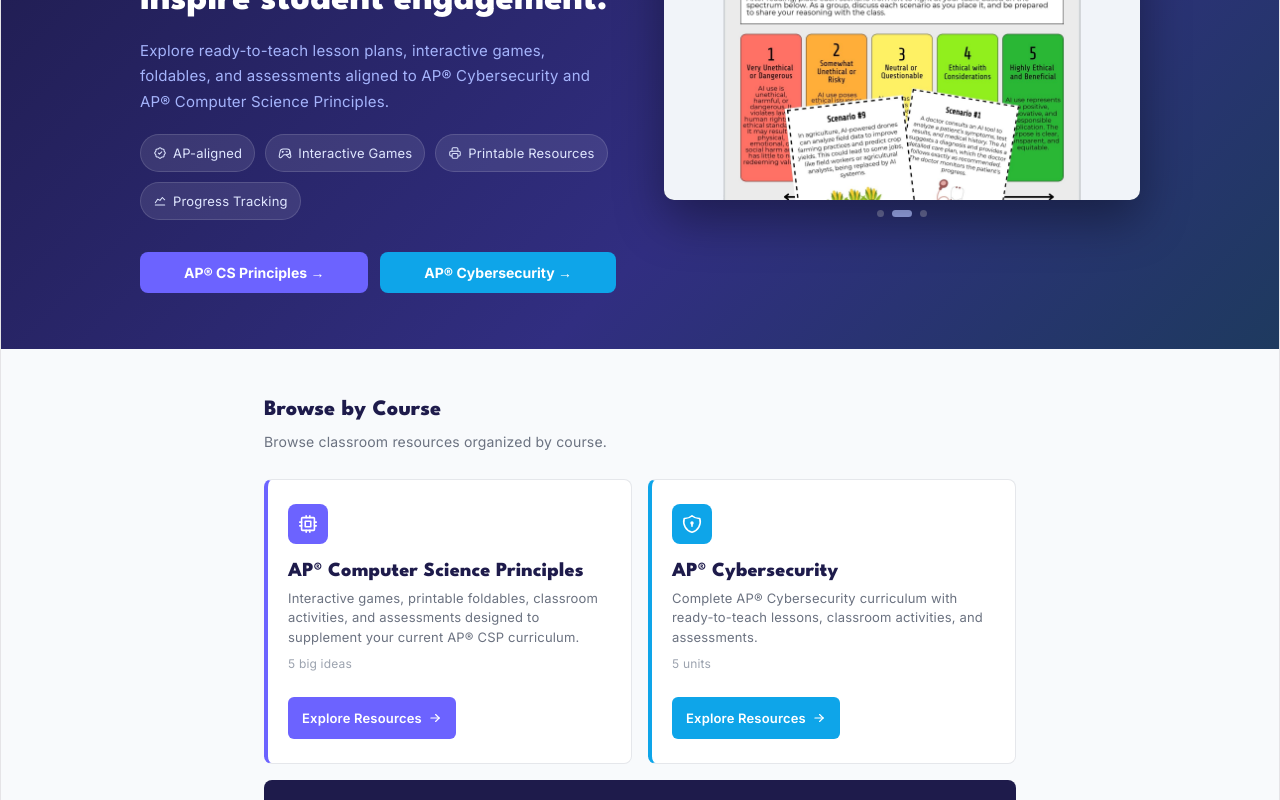
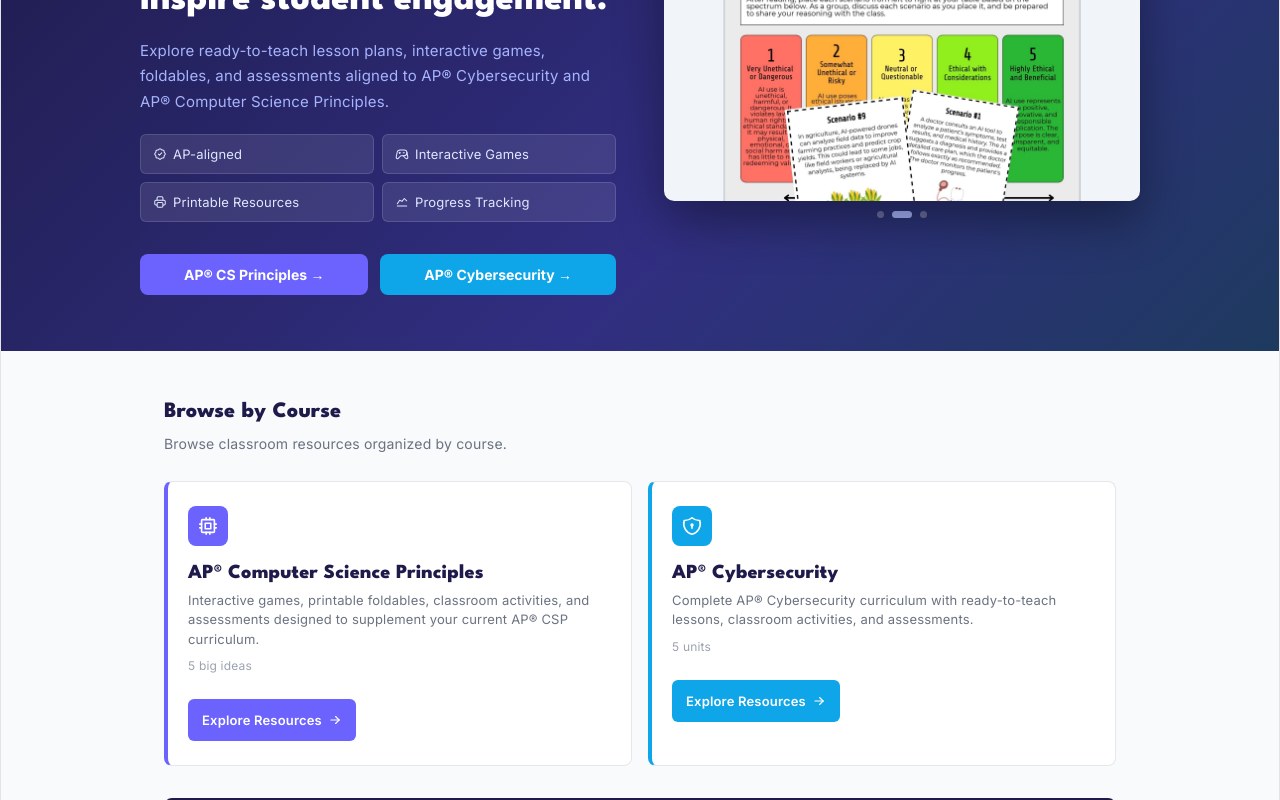
Before and after one commit to as1592/logic-lab, a React (Vite) app: page / in a window 1280 px wide. Shown: the part 260-1060 px from the top of the page. Built offline with nearby package versions, Linux system fonts and the light colour scheme.

Commit message:
Update App.jsx

```diff
--- a/src/App.jsx
+++ b/src/App.jsx
@@ -1645,14 +1645,14 @@
               <div style={{ fontFamily: "'Inter', sans-serif", fontSize: 15, color: "#A5B4FC", lineHeight: 1.7, marginBottom: 20 }}>
                 Explore ready-to-teach lesson plans, interactive games, foldables, and assessments aligned to AP® Cybersecurity and AP® Computer Science Principles.
               </div>
-              <div style={{ display: "flex", flexWrap: "wrap", gap: 10, marginBottom: 32 }}>
+              <div style={{ display: "grid", gridTemplateColumns: "1fr 1fr", gap: 8, marginBottom: 32 }}>
                 {[
                   { icon: <IconRosetteDiscountCheck size={14} stroke={1.75} />, label: "AP-aligned" },
                   { icon: <IconDeviceGamepad2 size={14} stroke={1.75} />, label: "Interactive Games" },
                   { icon: <IconPrinter size={14} stroke={1.75} />, label: "Printable Resources" },
                   { icon: <IconChartLine size={14} stroke={1.75} />, label: "Progress Tracking" },
                 ].map(b => (
-                  <div key={b.label} style={{ background: "#ffffff18", border: "1px solid #ffffff22", borderRadius: 20, padding: "5px 12px", fontFamily: "'Inter', sans-serif", fontSize: 13, color: "#E0E7FF", display: "flex", alignItems: "center", gap: 6 }}>
+                  <div key={b.label} style={{ background: "#ffffff18", border: "1px solid #ffffff22", borderRadius: 6, padding: "6px 12px", fontFamily: "'Inter', sans-serif", fontSize: 13, color: "#E0E7FF", display: "flex", alignItems: "center", gap: 6 }}>
                     {b.icon}{b.label}
                   </div>
                 ))}
@@ -1686,10 +1686,10 @@
         </div>
       )}
 
-      <div style={{ maxWidth: 800, margin: "0 auto", padding: isMobile ? "32px 12px 48px" : "48px 24px 64px" }}>
+      <div style={{ maxWidth: 1000, margin: "0 auto", padding: isMobile ? "32px 16px 48px" : "48px 24px 64px" }}>
         <div style={{ fontFamily: "'League Spartan', sans-serif", fontWeight: 800, fontSize: 22, color: "#1E1B4B", marginBottom: 6 }}>Browse by Course</div>
         <div style={{ fontFamily: "'Inter', sans-serif", fontSize: 14, color: "#6B7280", marginBottom: 24 }}>Browse classroom resources organized by course.</div>
-        <div style={{ display: "grid", gridTemplateColumns: isMobile ? "1fr" : "1fr 1fr", gap: 16, marginBottom: 16 }}>
+        <div style={{ display: "grid", gridTemplateColumns: isMobile ? "1fr" : "1fr 1fr", gap: 16, marginBottom: 32 }}>
           {Object.values(COURSES).map(course => (
             <div key={course.id} onClick={() => onSelect(course.id)}
               style={{ background: "#fff", border: "0.5px solid #E5E7EB", borderLeft: `4px solid ${course.color}`, borderRadius: 8, padding: "24px 20px", cursor: "pointer", transition: "transform 0.15s, box-shadow 0.15s" }}
```
